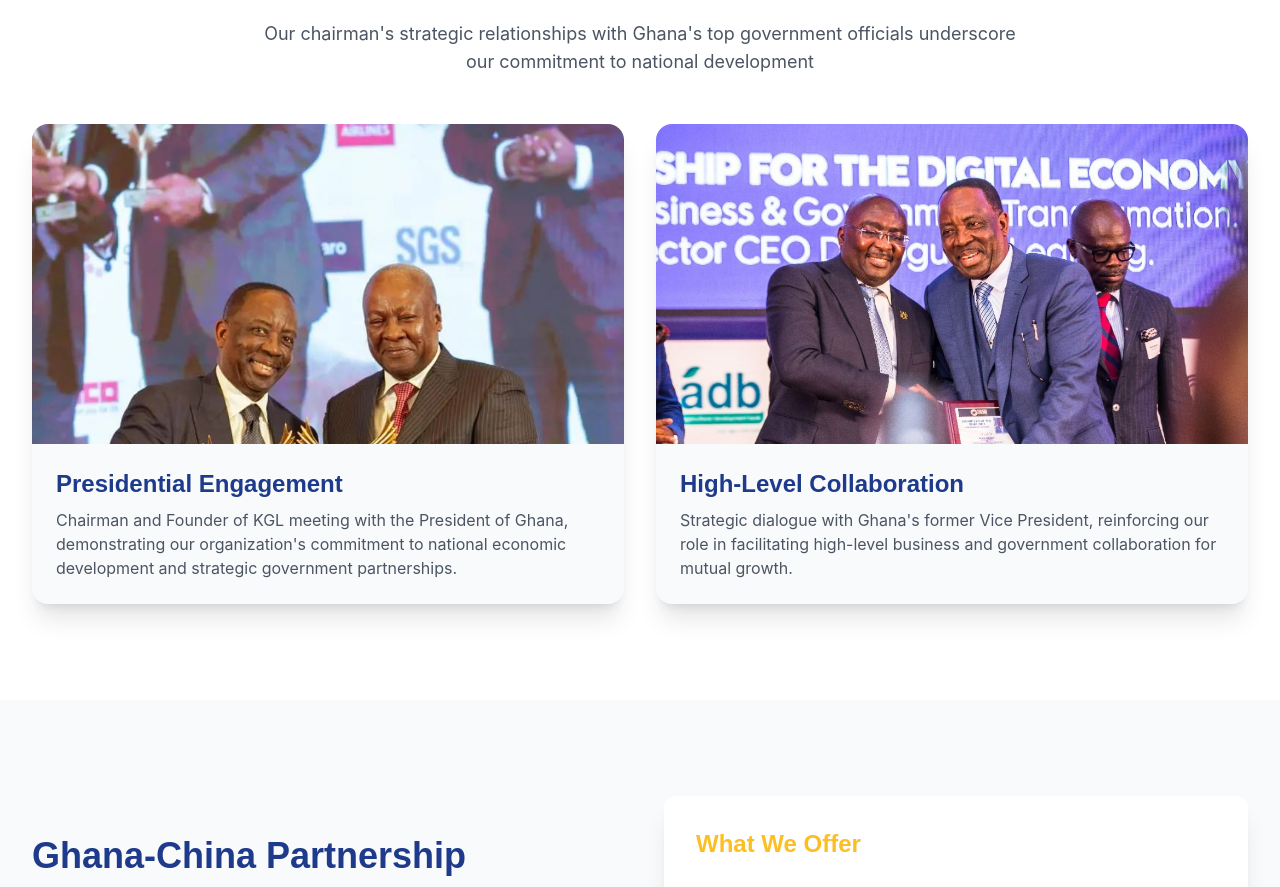
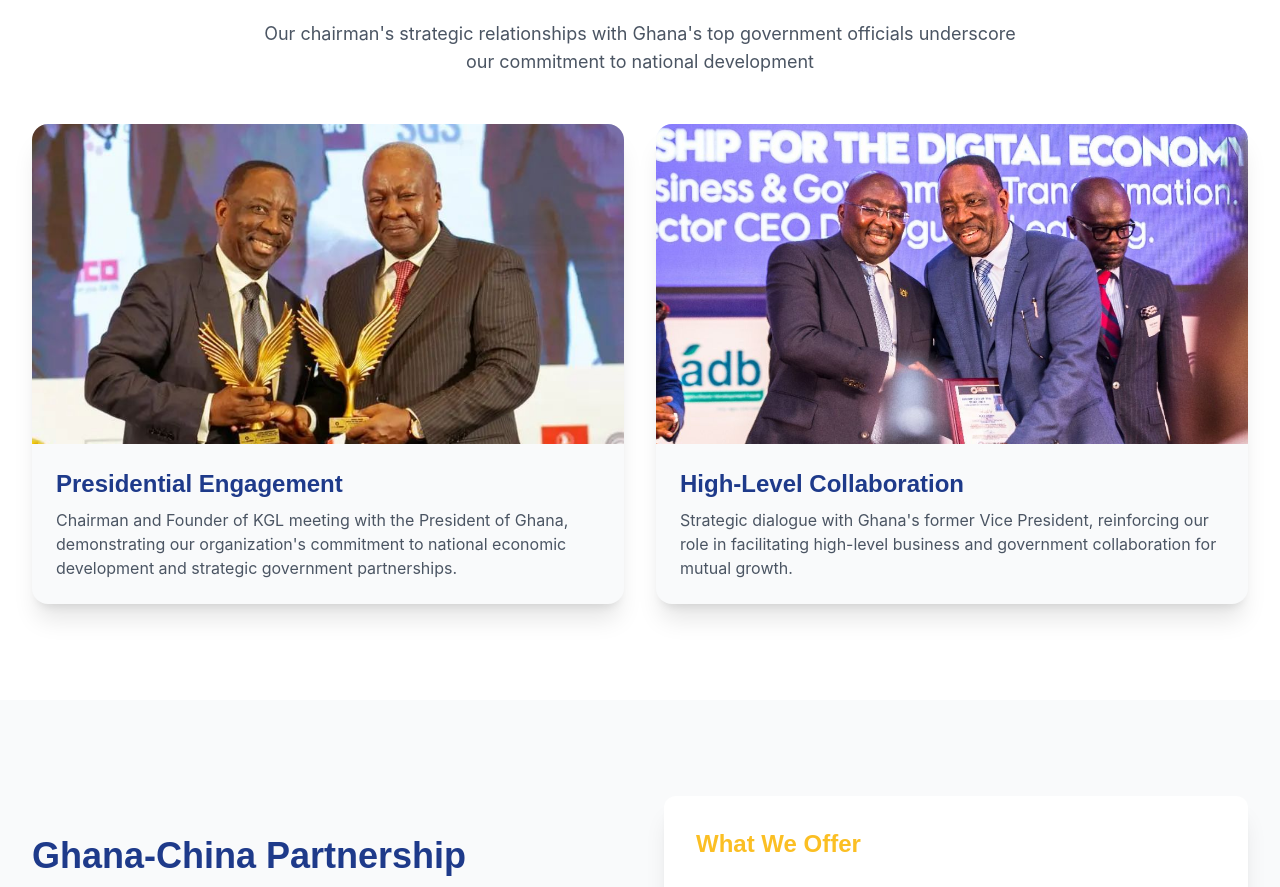
Before and after one commit to benardgomashie/romsjglobaltech, a Next.js app: page /about in a window 1280 px wide. Shown: the part 3960-4847 px from the top of the page. Built offline with nearby package versions, Linux system fonts and the light colour scheme.

Commit message:
Adjust leadership photo positioning to show faces better

```diff
--- a/app/about/page.tsx
+++ b/app/about/page.tsx
@@ -296,7 +296,8 @@ export default function AboutPage() {
                   src="/images/RomsjChairmanWithPresidentofGhana.jpeg"
                   alt="ROMSJ Chairman with President of Ghana"
                   fill
-                  className="object-cover object-top group-hover:scale-105 transition-transform duration-500"
+                  className="object-cover group-hover:scale-105 transition-transform duration-500"
+                  style={{ objectPosition: 'center 30%' }}
                 />
               </div>
               <div className="p-6">
@@ -321,7 +322,8 @@ export default function AboutPage() {
                   src="/images/romsjChairmanWithFormervicePresident.jpeg"
                   alt="ROMSJ Chairman with Former Vice President"
                   fill
-                  className="object-cover object-top group-hover:scale-105 transition-transform duration-500"
+                  className="object-cover group-hover:scale-105 transition-transform duration-500"
+                  style={{ objectPosition: 'center 30%' }}
                 />
               </div>
               <div className="p-6">
```
